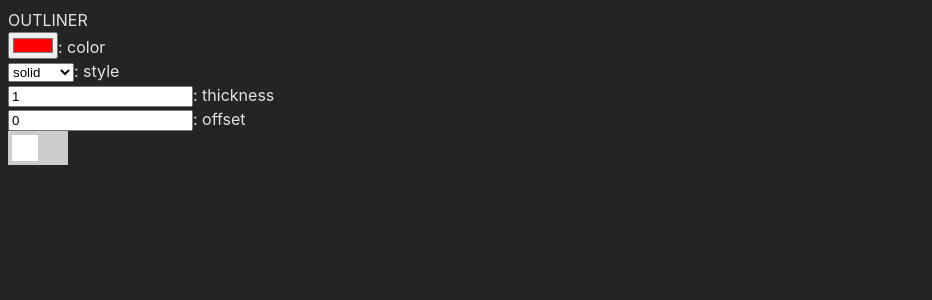
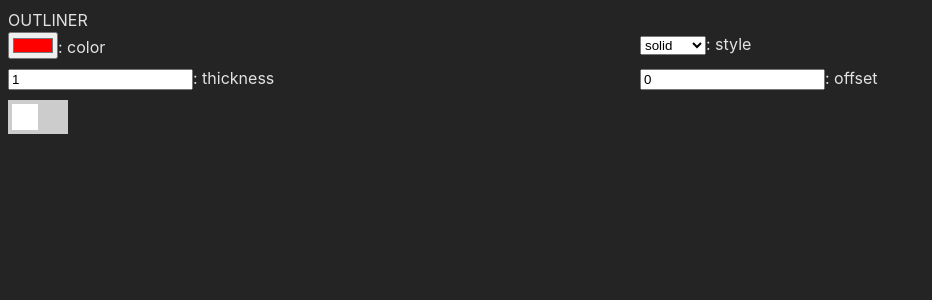
Before and after one commit to CJ-Cepe/outliner, a React (Vite) app: page / in a window 1280 px wide. Shown: the top 300 px of the page, without its empty margins (0-932 px from the left). Built offline with nearby package versions, Linux system fonts and the light colour scheme.

Commit message:
Feat: set initial structure design

```diff
--- a/src/index.css
+++ b/src/index.css
@@ -68,3 +68,10 @@ input:checked + .slider:before {
   -ms-transform: translateX(26px);
   transform: translateX(26px);
 }
+
+main {
+  display: grid;
+  grid-template-columns: repeat(2, 1fr);
+  grid-template-rows: repeat(2, 1fr);
+  grid-auto-rows: 1fr;
+}
```
